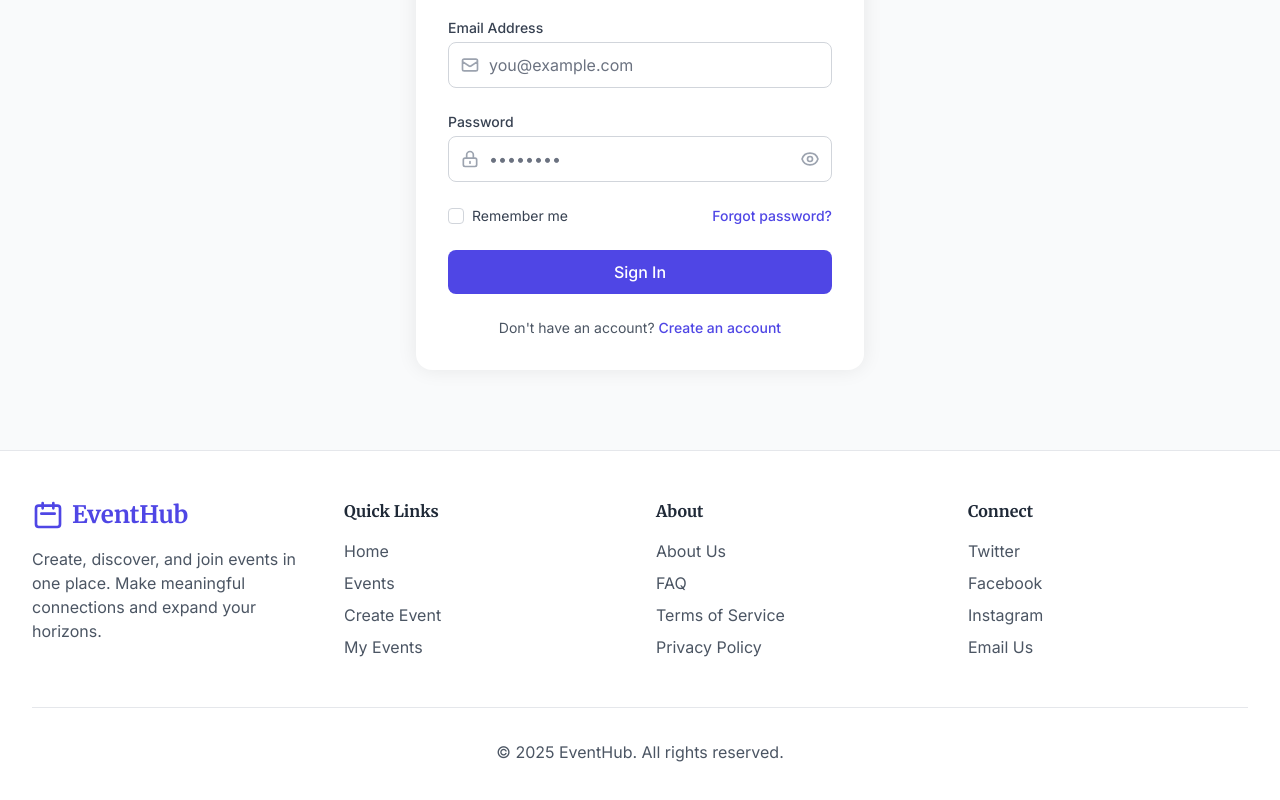
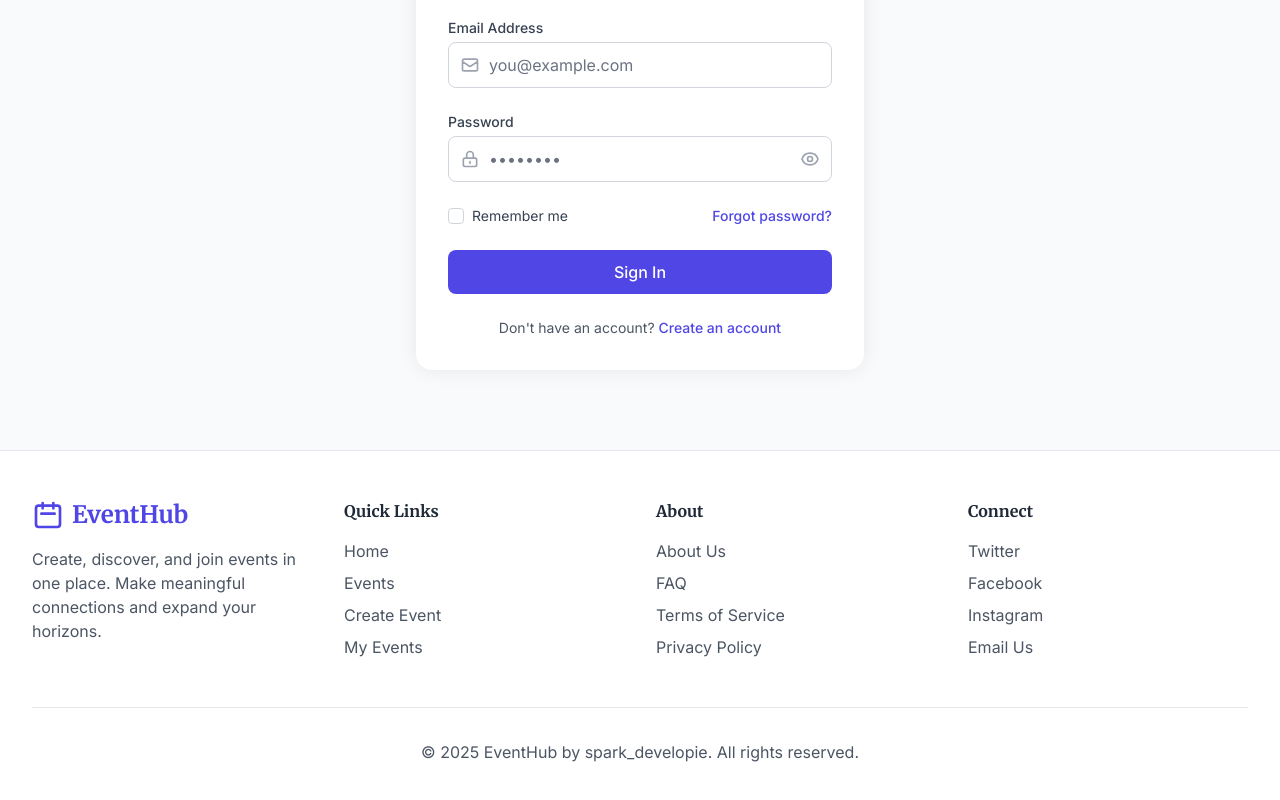
Before and after one commit to Hmtgit7/OPSKUBE, a React (Create React App) app in the folder react-frontend/: page /login in a window 1280 px wide. Shown: the part 262-1062 px from the top of the page. Built offline with nearby package versions, Linux system fonts and the light colour scheme.

Commit message:
Update Footer.jsx update links

```diff
--- a/react-frontend/src/components/layout/Footer.jsx
+++ b/react-frontend/src/components/layout/Footer.jsx
@@ -90,7 +90,7 @@ const Footer = () => {
                             <ul className="space-y-2">
                                 <li>
                                     <a
-                                        href="https://twitter.com"
+                                        href="https://twitter.com/Gehlodhemant"
                                         target="_blank"
                                         rel="noopener noreferrer"
                                         className="text-gray-600 dark:text-gray-400 hover:text-primary-600 dark:hover:text-primary-400 transition-colors"
@@ -110,7 +110,7 @@ const Footer = () => {
                                 </li>
                                 <li>
                                     <a
-                                        href="https://instagram.com"
+                                        href="https://instagram.com/hemant_gehlod"
                                         target="_blank"
                                         rel="noopener noreferrer"
                                         className="text-gray-600 dark:text-gray-400 hover:text-primary-600 dark:hover:text-primary-400 transition-colors"
@@ -120,7 +120,7 @@ const Footer = () => {
                                 </li>
                                 <li>
                                     <a
-                                        href="mailto:contact@example.com"
+                                        href="mailto: hmtloharcoding3579@gmail.com"
                                         className="text-gray-600 dark:text-gray-400 hover:text-primary-600 dark:hover:text-primary-400 transition-colors"
                                     >
                                         Email Us
@@ -134,7 +134,7 @@ const Footer = () => {
                 {/* Bottom section */}
                 <div className="mt-12 pt-8 border-t border-gray-200 dark:border-dark-700 text-center text-gray-600 dark:text-gray-400">
                     <p>
-                        &copy; {currentYear} EventHub. All rights reserved.
+                        &copy; {currentYear} EventHub by spark_developie. All rights reserved.
                     </p>
                 </div>
             </div>
```
